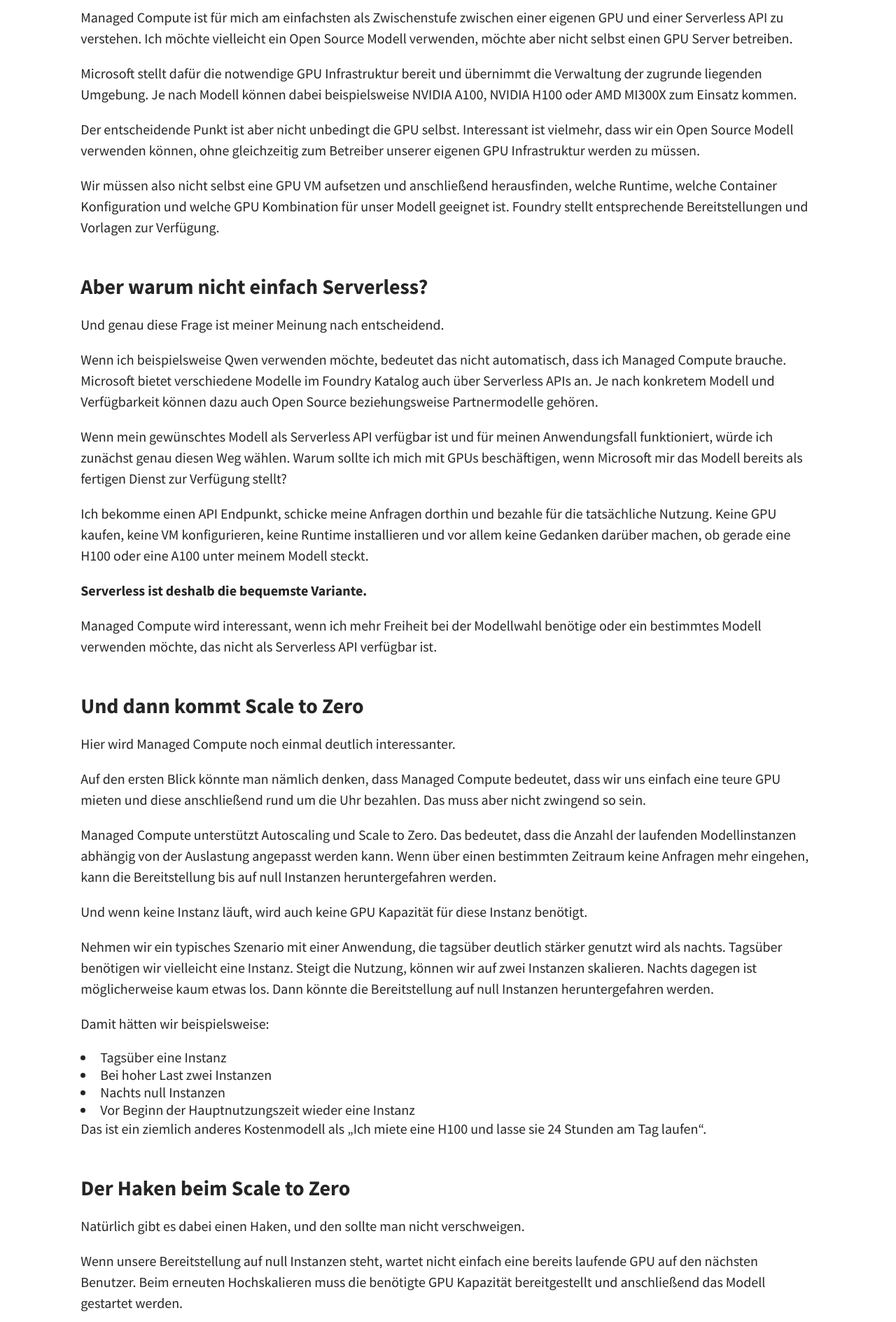
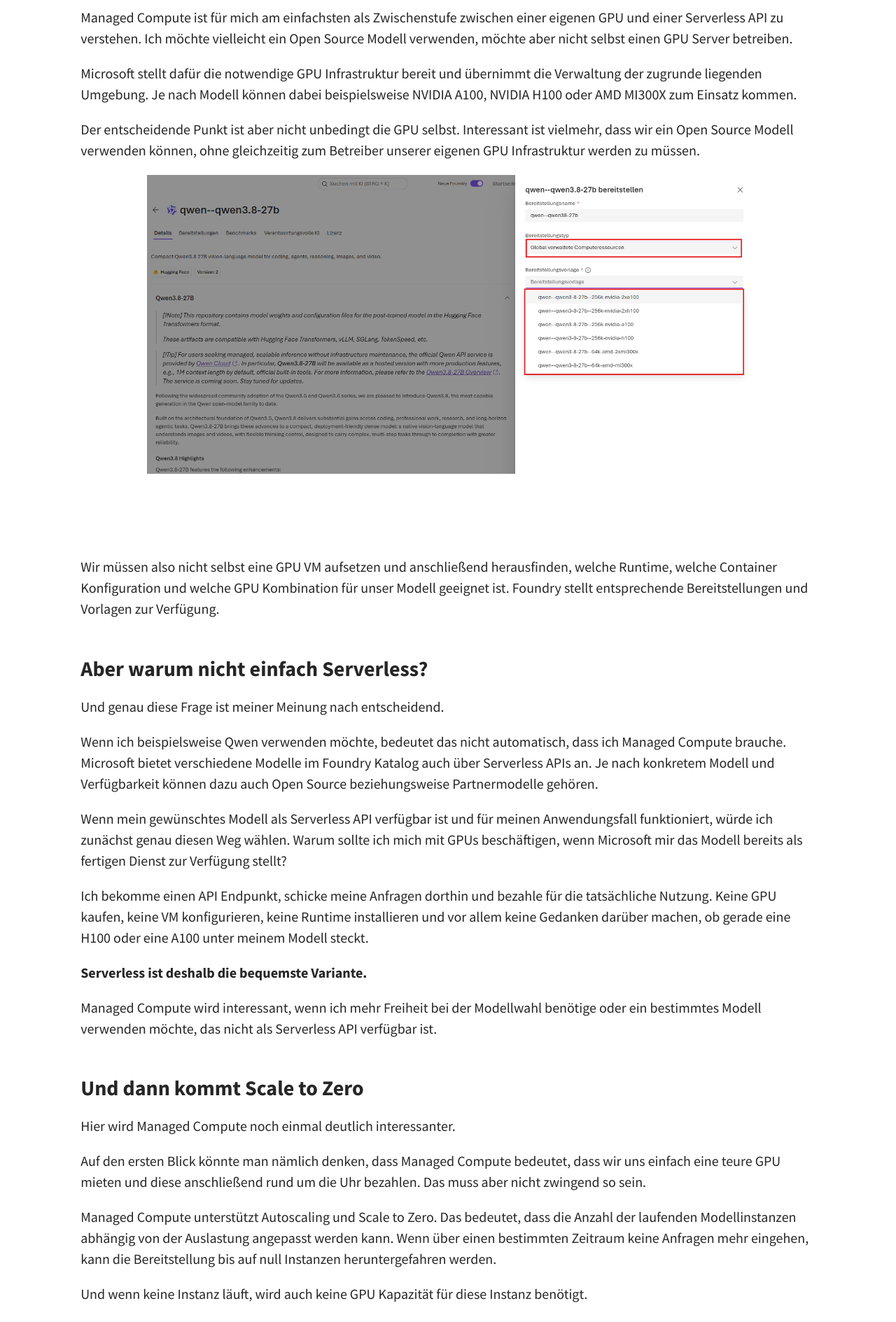
Before and after one commit to joriskahle007/joriskahle007.github.io, a Jekyll site: the page built from _posts/2026-08-31-ManagedCompute.md, in a window 1280 px wide. Shown: the part 1904-3793 px from the top of the page at 70% size. Built offline with Jekyll 4.4.1, drawn with Linux system fonts in a browser that asks for light colours; a script that is not in the unit is left out.

Commit message:
Update 2026-08-31-ManagedCompute.md

```diff
--- a/_posts/2026-08-31-ManagedCompute.md
+++ b/_posts/2026-08-31-ManagedCompute.md
@@ -38,6 +38,9 @@
 Microsoft stellt dafür die notwendige GPU Infrastruktur bereit und übernimmt die Verwaltung der zugrunde liegenden Umgebung. Je nach Modell können dabei beispielsweise NVIDIA A100, NVIDIA H100 oder AMD MI300X zum Einsatz kommen.
 
 Der entscheidende Punkt ist aber nicht unbedingt die GPU selbst. Interessant ist vielmehr, dass wir ein Open Source Modell verwenden können, ohne gleichzeitig zum Betreiber unserer eigenen GPU Infrastruktur werden zu müssen.
+
+<img src="/assets/img/managedcompute.png" alt="Managed Compute - Foundry" /><br><br>
+<br><br>
 
 Wir müssen also nicht selbst eine GPU VM aufsetzen und anschließend herausfinden, welche Runtime, welche Container Konfiguration und welche GPU Kombination für unser Modell geeignet ist. Foundry stellt entsprechende Bereitstellungen und Vorlagen zur Verfügung.<br><br>
 
```
